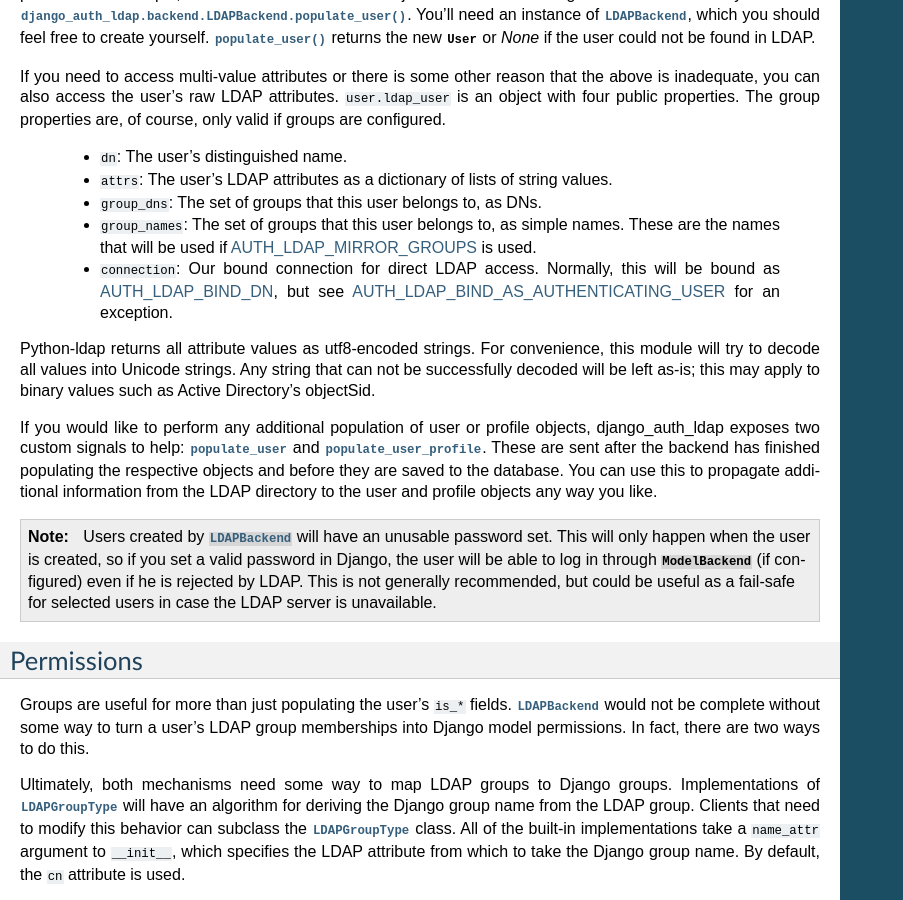
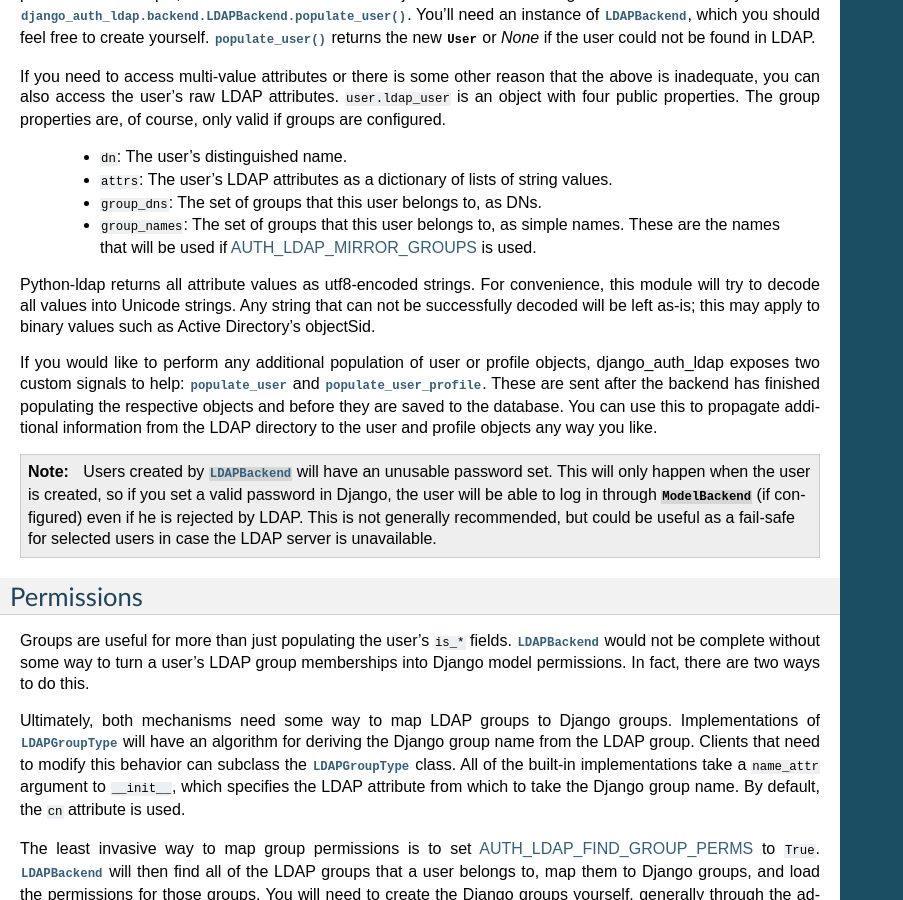
Before and after one commit to django-auth-ldap/django-auth-ldap, a Sphinx documentation site: the page built from docs/index.rst, in a window 1280 px wide and 900 px high, scrolled down 3133 px. Shown: the whole window, without its empty margins (0-903 px from the left). Built offline with Sphinx 7.4.7, drawn with Linux system fonts in a browser that asks for light colours.

Commit message:
Un-document ldap_user.connection.

```diff
--- a/docs/index.rst
+++ b/docs/index.rst
@@ -225,9 +225,6 @@
     * ``group_names``: The set of groups that this user belongs to, as simple
       names. These are the names that will be used if
       :ref:`AUTH_LDAP_MIRROR_GROUPS` is used.
-    * ``connection``: Our bound connection for direct LDAP access. Normally,
-      this will be bound as :ref:`AUTH_LDAP_BIND_DN`, but see
-      :ref:`AUTH_LDAP_BIND_AS_AUTHENTICATING_USER` for an exception.
 
 Python-ldap returns all attribute values as utf8-encoded strings. For
 convenience, this module will try to decode all values into Unicode strings. Any
```
